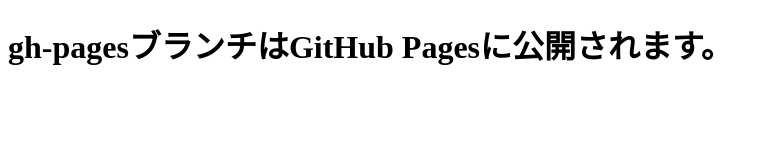
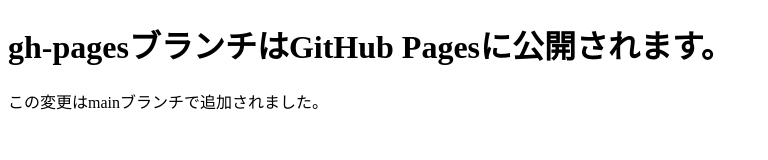
Before and after one commit to kzmgit/git-study, a plain HTML site: page index.html in a window 1280 px wide. Shown: the whole page, without its empty margins (0-768 px from the left). Drawn offline with Linux system fonts and the light colour scheme.

Commit message:
練習でmainブランチから追加

```diff
--- a/index.html
+++ b/index.html
@@ -7,5 +7,6 @@
 </head>
 <body>
     <h1>gh-pagesブランチはGitHub Pagesに公開されます。</h1>
+    <P>この変更はmainブランチで追加されました。</P>
 </body>
 </html>
```
